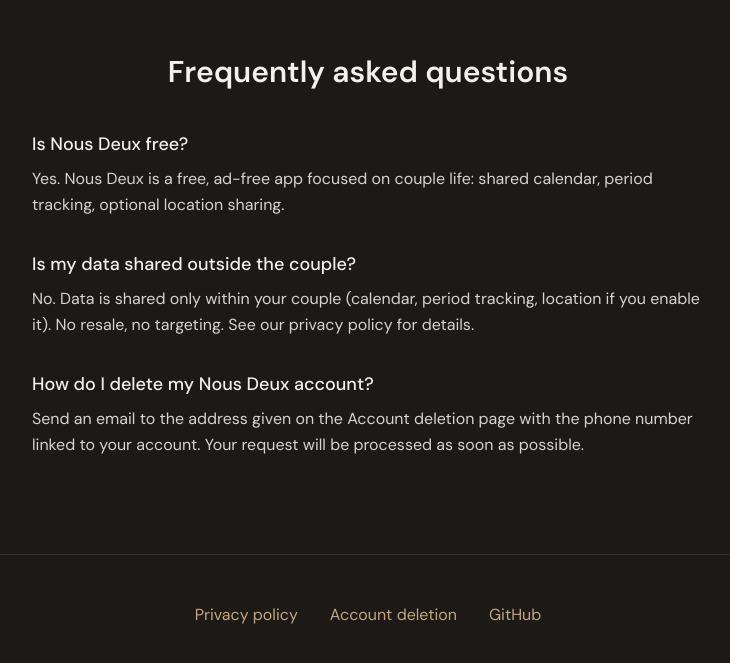
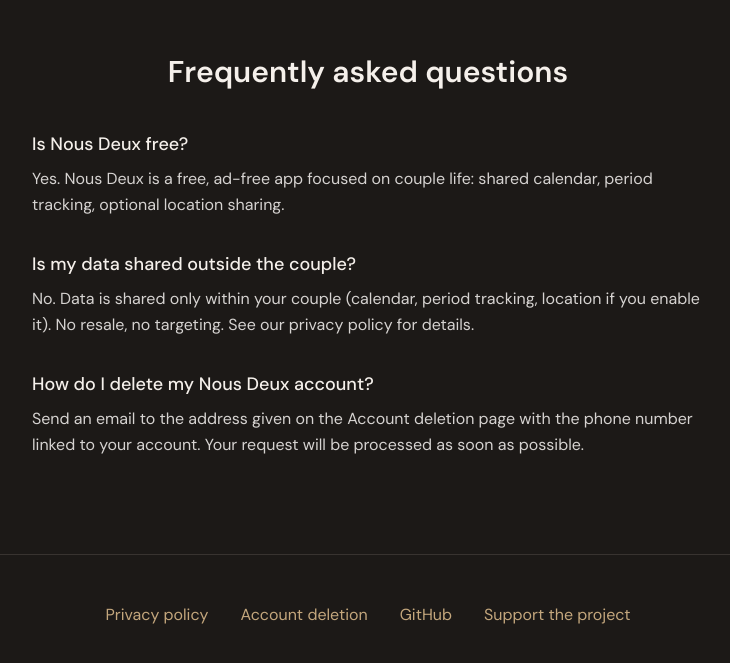
Before and after one commit to Eragon67360/nous-deux-website, a Next.js app: page /en in a window 1280 px wide. Shown: the part 1661-2324 px from the top of the page, without its empty margins (272-1002 px from the left). Built offline with nearby package versions, Linux system fonts and the light colour scheme; no server answers.

Commit message:
feat: added support link to footer and updated localization for support text

```diff
--- a/components/Footer.tsx
+++ b/components/Footer.tsx
@@ -2,6 +2,7 @@
 import LocaleLink from "./LocaleLink";
 
 const GITHUB_REPO = "https://github.com/Eragon67360/nous-deux";
+const BUY_ME_A_COFFEE_URL = "https://buymeacoffee.com/thomasmoser";
 
 const linkClass =
   "text-primary hover:underline focus:outline-none focus:ring-2 focus:ring-primary focus:ring-offset-2 focus:ring-offset-surface rounded";
@@ -14,6 +15,7 @@
       privacy: string;
       accountDeletion: string;
       github: string;
+      support: string;
     };
   };
 };
@@ -47,6 +49,14 @@
         >
           {dict.footer.github}
         </a>
+        <a
+          href={BUY_ME_A_COFFEE_URL}
+          target="_blank"
+          rel="noopener noreferrer"
+          className={linkClass}
+        >
+          {dict.footer.support}
+        </a>
       </nav>
     </footer>
   );
--- a/lib/dictionaries/en.json
+++ b/lib/dictionaries/en.json
@@ -68,7 +68,8 @@
     "ariaLabel": "Footer",
     "privacy": "Privacy policy",
     "accountDeletion": "Account deletion",
-    "github": "GitHub"
+    "github": "GitHub",
+    "support": "Support the project"
   },
   "breadcrumbs": {
     "home": "Home",
--- a/lib/dictionaries/fr.json
+++ b/lib/dictionaries/fr.json
@@ -68,7 +68,8 @@
     "ariaLabel": "Pied de page",
     "privacy": "Politique de confidentialité",
     "accountDeletion": "Suppression du compte",
-    "github": "GitHub"
+    "github": "GitHub",
+    "support": "Soutenir le projet"
   },
   "breadcrumbs": {
     "home": "Accueil",
```
